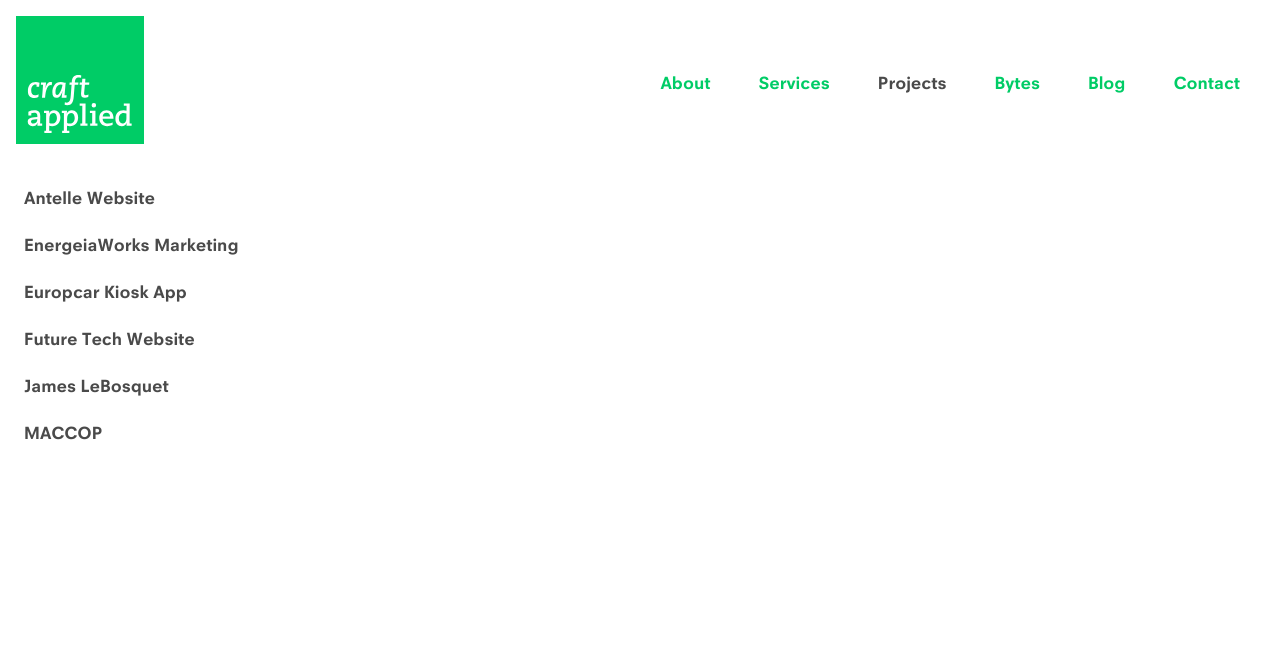
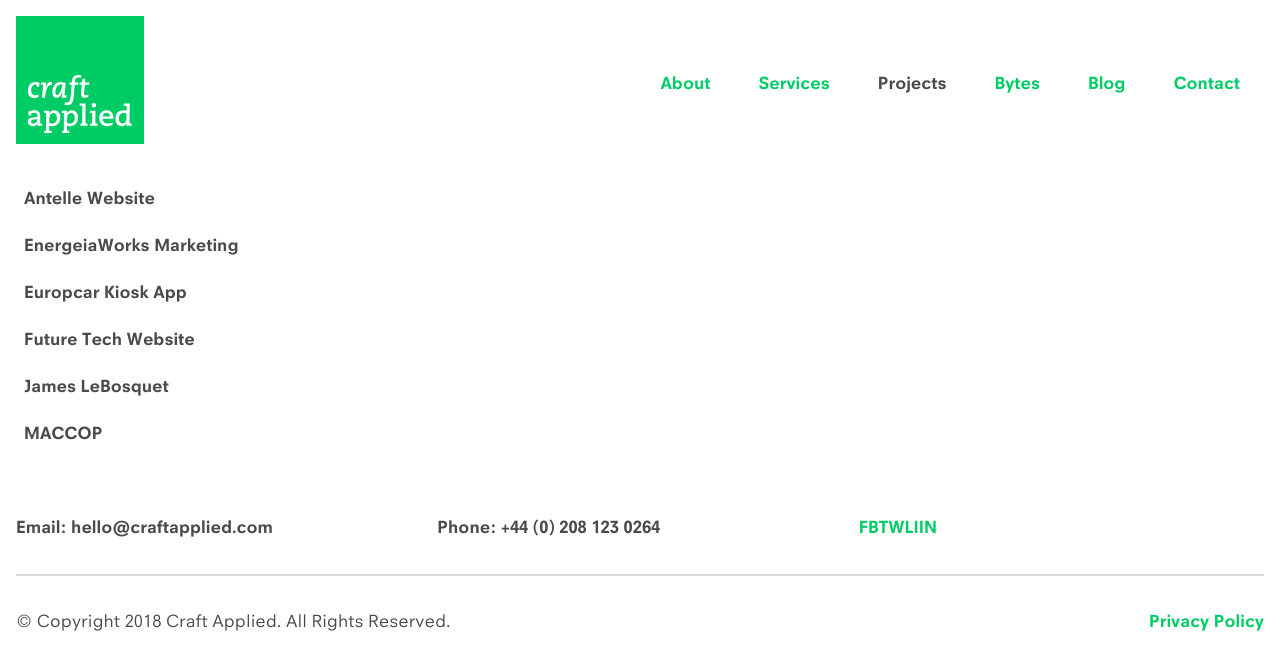
Before and after one commit to darrenbarklie/craftapplied-v3, a React app: page /#/projects in a window 1280 px wide. Built offline with nearby package versions, Linux system fonts and the light colour scheme; a small style sheet from the web is missing.

Commit message:
Footer and CtaContact components

```diff
--- a/package.json
+++ b/package.json
@@ -41,6 +41,7 @@
     "babel-preset-react": "^6.24.1",
     "css-loader": "^0.28.7",
     "file-loader": "^1.1.5",
+    "node-sass": "^4.7.2",
     "sass-loader": "^6.0.6",
     "style-loader": "^0.19.0",
     "webpack": "^3.8.1",
--- /dev/null
+++ b/src/components/globals/CtaContact.js
@@ -0,0 +1,19 @@
+import React, { Component } from 'react'
+import { Row, Col } from 'react-flexbox-grid'
+
+export const CtaContact = () => {
+  return (
+    <div className="cta-contact">
+      <Row>
+        <Col xs={12} md={7}>
+          Are you working on your next digital product or a campaign for your business? We would be happy to deliver the creative factors of your requirements. Hit us up!
+        </Col>
+
+        <Col xs={12} mdOffset={1} md={4}>
+          <a href="#" className="cta">Contact us</a>
+        </Col>
+      </Row>
+
+    </div>
+  )
+}
--- a/src/components/globals/Layout.js
+++ b/src/components/globals/Layout.js
@@ -2,7 +2,7 @@
 import { Switch, Route } from 'react-router-dom'
 import { Grid } from 'react-flexbox-grid'
 
-import { ErrorBoundary, Header } from '.'
+import { ErrorBoundary, Header, Footer } from '.'
 import { Home, Services, Projects, Contact } from '.'
 
 
@@ -78,6 +78,8 @@
 
           </Switch>
 
+          <Footer />
+
         </Grid>
 
       </div>
--- /dev/null
+++ b/src/components/globals/footer/Footer.js
@@ -0,0 +1,39 @@
+import React from 'react';
+import { Row, Col } from 'react-flexbox-grid'
+
+
+export const Footer = () => (
+  <footer className="main">
+    <Row>
+      <Col xs={12} md={4}>
+        <div>Email: hello@craftapplied.com</div>
+      </Col>
+
+      <Col xs={12} md={4}>
+        <div>Phone: +44 (0) 208 123 0264</div>
+      </Col>
+
+      <Col xs={12} md={4}>
+        <div>
+          <a href="#">FB</a>
+          <a href="#">TW</a>
+          <a href="#">LI</a>
+          <a href="#">IN</a>
+        </div>
+      </Col>
+    </Row>
+
+    <div className="line-break"></div>
+
+    <Row>
+      <Col xs={12} md={6}>
+        &copy; Copyright 2018 Craft Applied. All Rights Reserved.
+      </Col>
+
+      <Col xs={12} md={6}>
+        <a href="#">Privacy Policy</a>
+      </Col>
+
+    </Row>
+  </footer>
+);
--- /dev/null
+++ b/src/components/globals/footer/index.js
@@ -0,0 +1 @@
+export { Footer } from './Footer'
--- a/src/components/globals/header/Header.js
+++ b/src/components/globals/header/Header.js
@@ -1,5 +1,5 @@
 import React from 'react'
-import { Grid, Row } from 'react-flexbox-grid'
+import { Row } from 'react-flexbox-grid'
 import { NavLink } from 'react-router-dom'
 import { Brand, Navigation } from '.'
 
--- a/src/components/globals/index.js
+++ b/src/components/globals/index.js
@@ -2,6 +2,8 @@
 export { Layout } from './Layout'
 export { ErrorBoundary } from './ErrorBoundary'
 export { Header } from './header'
+export { Footer } from './footer'
+export { CtaContact } from './CtaContact'
 
 
 // Pages
--- a/src/components/home/Home.js
+++ b/src/components/home/Home.js
@@ -2,6 +2,8 @@
 import { Row } from 'react-flexbox-grid'
 
 import { Splash, Projects } from '.'
+import { CtaContact } from '../globals'
+
 
 
 export class Home extends Component {
@@ -13,6 +15,8 @@
 
         <Projects />
 
+        <CtaContact />
+
       </Row>
     )
   }
--- a/src/sass/base.scss
+++ b/src/sass/base.scss
@@ -9,6 +9,7 @@
 @import 'globals/layout';
 @import 'globals/header';
 @import 'globals/navigation';
+@import 'globals/footer';
 
 @import 'globals/cta';
 
--- a/src/sass/globals/_cta.scss
+++ b/src/sass/globals/_cta.scss
@@ -24,3 +24,17 @@
     outline: 0;
   }
 }
+
+.cta-contact {
+  display: block;
+  padding: 3rem 1.5rem;
+  font-size: 1.5rem;
+  background-color: rgba($light-green, 0.2);
+  .cta {
+    padding-left: 3rem;
+    padding-right: 3rem;
+    color: $white;
+    background-color: $spring-green;
+
+  }
+}
--- /dev/null
+++ b/src/sass/globals/_footer.scss
@@ -0,0 +1,19 @@
+footer.main {
+  padding: 2rem 0 2rem;
+  .row:nth-child(1) {
+    font-family: 'NeuzeitOffice-Bold', system;
+    padding: 1.5rem 0 1rem;
+  }
+  .line-break {
+    width: 100%;
+    display: inline-block;
+    border-bottom: 2px solid $white-4;
+  }
+  .row:nth-of-type(3) {
+    padding-top: 1.5rem;
+    div:nth-child(2) {
+      float: right;
+      text-align: right;
+    }
+  }
+}
```
Also changed, not shown: src/components/globals/CtaStandard.js (deleted, +0 -8 lines).
